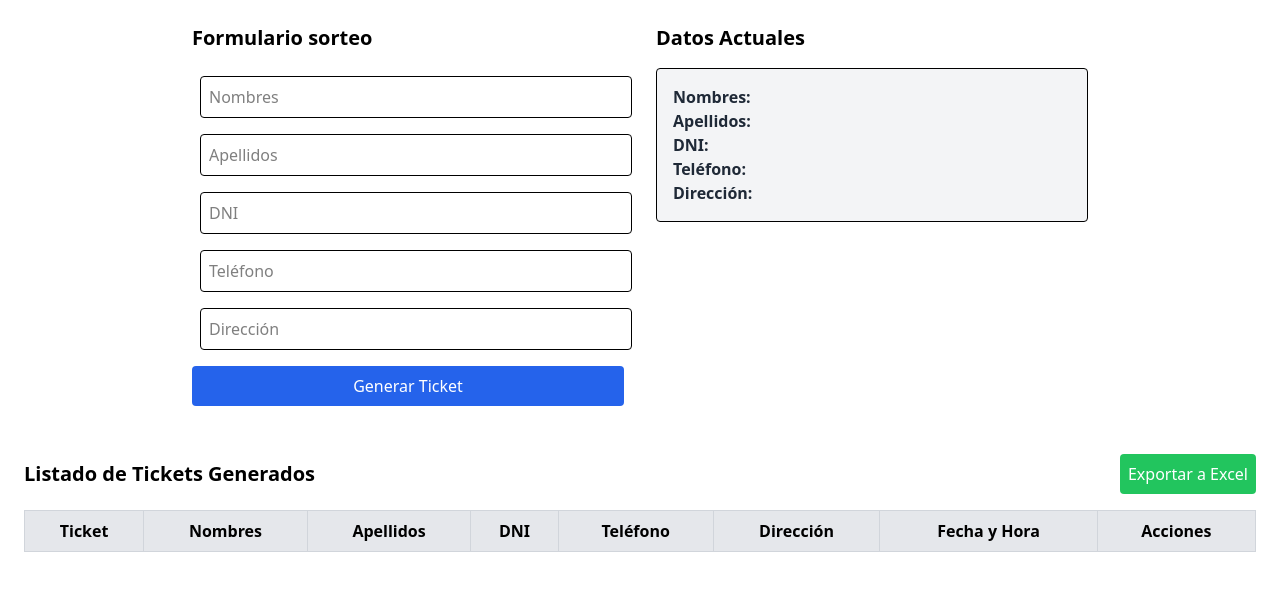
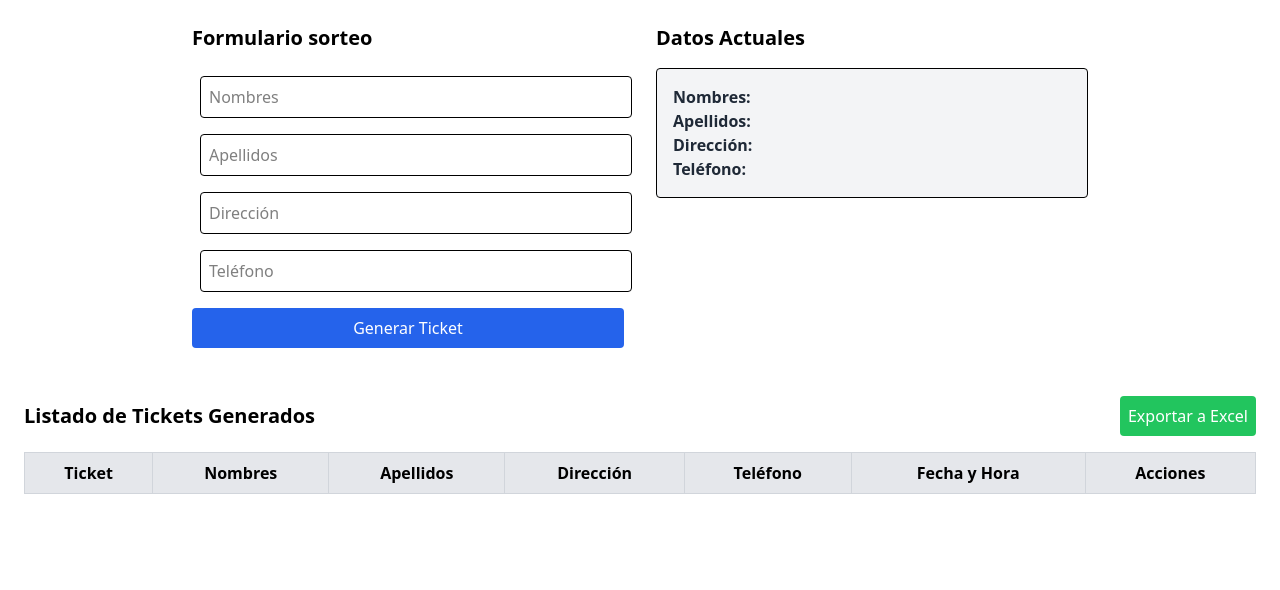
Before and after one commit to JoseSanchez90/ticket-generator, a React (Vite) app: page / in a window 1280 px wide. Shown: the top 590 px of the page. Built offline with nearby package versions, Linux system fonts and the light colour scheme.

Commit message:
update modify all

```diff
--- a/src/components/TicketGenerator.jsx
+++ b/src/components/TicketGenerator.jsx
@@ -8,11 +8,10 @@ function TicketGenerator() {
   const [formData, setFormData] = useState({
     firstName: "",
     lastName: "",
-    dni: "",
+    address: "", // Reemplazamos DNI por Dirección
     phone: "",
-    address: "", // Nuevo campo para la dirección
   });
-  const [ticketNumber, setTicketNumber] = useState(50);
+  const [ticketNumber, setTicketNumber] = useState(1);
   const [editingIndex, setEditingIndex] = useState(null); // Índice de la fila en edición
   const [expandedRow, setExpandedRow] = useState(null); // Índice de la fila expandida
   const ticketRefs = useRef([]);
@@ -47,12 +46,8 @@ function TicketGenerator() {
 
   // Agregar una nueva persona a la lista
   const addPerson = () => {
-    if (!formData.firstName || !formData.lastName || !formData.dni || !formData.phone || !formData.address) {
+    if (!formData.firstName || !formData.lastName || !formData.address || !formData.phone) {
       alert("Por favor, llena todos los campos.");
-      return;
-    }
-    if (!/^\d{8}$/.test(formData.dni)) {
-      alert("El DNI debe tener 8 dígitos numéricos.");
       return;
     }
     if (!/^\d+$/.test(formData.phone)) {
@@ -74,7 +69,7 @@ function TicketGenerator() {
     localStorage.setItem("ticketNumber", ticketNumber + 1);
 
     setTicketNumber(ticketNumber + 1);
-    setFormData({ firstName: "", lastName: "", dni: "", phone: "", address: "" }); // Limpiar el campo de dirección
+    setFormData({ firstName: "", lastName: "", address: "", phone: "" }); // Limpiar el campo de dirección
   };
 
   // Formatear fecha y hora
@@ -97,11 +92,11 @@ function TicketGenerator() {
         Ticket: person.ticketNumber,
         Nombres: person.firstName,
         Apellidos: person.lastName,
-        DNI: person.dni,
+        Dirección: person.address, // Mostrar Dirección en lugar de DNI
         Teléfono: person.phone,
-        Dirección: person.address, // Incluir la dirección en el Excel
         "Fecha y Hora": formatDateTime(person.createdAt),
       }));
+
       const worksheet = XLSX.utils.json_to_sheet(dataForExcel);
       const workbook = XLSX.utils.book_new();
       XLSX.utils.book_append_sheet(workbook, worksheet, "Tickets");
@@ -164,9 +159,9 @@ function TicketGenerator() {
           />
           <input
             type="text"
-            name="dni"
-            placeholder="DNI"
-            value={formData.dni}
+            name="address"
+            placeholder="Dirección" // Cambiamos DNI por Dirección
+            value={formData.address}
             onChange={handleChange}
             className="p-2 border rounded m-2 w-full"
           />
@@ -175,14 +170,6 @@ function TicketGenerator() {
             name="phone"
             placeholder="Teléfono"
             value={formData.phone}
-            onChange={handleChange}
-            className="p-2 border rounded m-2 w-full"
-          />
-          <input
-            type="text"
-            name="address"
-            placeholder="Dirección"
-            value={formData.address}
             onChange={handleChange}
             className="p-2 border rounded m-2 w-full"
           />
@@ -200,9 +187,8 @@ function TicketGenerator() {
           <div className="p-4 border rounded bg-gray-100">
             <p className="text-gray-800 font-bold"><strong>Nombres:</strong> {formData.firstName}</p>
             <p className="text-gray-800 font-bold"><strong>Apellidos:</strong> {formData.lastName}</p>
-            <p className="text-gray-800 font-bold"><strong>DNI:</strong> {formData.dni}</p>
+            <p className="text-gray-800 font-bold"><strong>Dirección:</strong> {formData.address}</p> {/* Mostrar Dirección */}
             <p className="text-gray-800 font-bold"><strong>Teléfono:</strong> {formData.phone}</p>
-            <p className="text-gray-800 font-bold"><strong>Dirección:</strong> {formData.address}</p>
           </div>
         </div>
       </div>
@@ -224,9 +210,8 @@ function TicketGenerator() {
               <th className="border border-gray-300 p-2">Ticket</th>
               <th className="border border-gray-300 p-2">Nombres</th>
               <th className="border border-gray-300 p-2">Apellidos</th>
-              <th className="border border-gray-300 p-2">DNI</th>
+              <th className="border border-gray-300 p-2">Dirección</th> {/* Cambiamos DNI por Dirección */}
               <th className="border border-gray-300 p-2">Teléfono</th>
-              <th className="border border-gray-300 p-2">Dirección</th>
               <th className="border border-gray-300 p-2">Fecha y Hora</th>
               <th className="border border-gray-300 p-2">Acciones</th>
             </tr>
@@ -264,12 +249,12 @@ function TicketGenerator() {
                     {editingIndex === index ? (
                       <input
                         type="text"
-                        value={person.dni}
-                        onChange={(e) => updatePerson(index, "dni", e.target.value)}
+                        value={person.address}
+                        onChange={(e) => updatePerson(index, "address", e.target.value)}
                         className="p-1 border rounded w-full"
                       />
                     ) : (
-                      person.dni
+                      person.address
                     )}
                   </td>
                   <td className="border border-gray-300 p-2">
@@ -282,18 +267,6 @@ function TicketGenerator() {
                       />
                     ) : (
                       person.phone
-                    )}
-                  </td>
-                  <td className="border border-gray-300 p-2">
-                    {editingIndex === index ? (
-                      <input
-                        type="text"
-                        value={person.address}
-                        onChange={(e) => updatePerson(index, "address", e.target.value)}
-                        className="p-1 border rounded w-full"
-                      />
-                    ) : (
-                      person.address
                     )}
                   </td>
                   <td className="border border-gray-300 p-2">{formatDateTime(person.createdAt)}</td>
@@ -323,7 +296,7 @@ function TicketGenerator() {
                 </tr>
                 {expandedRow === index && (
                   <tr>
-                    <td colSpan="8" className="p-4">
+                    <td colSpan="7" className="p-4">
                       <div className="flex flex-col items-center">
                         {/* Ticket con diseño */}
                         <div ref={(el) => (ticketRefs.current[index] = el)} className="relative w-[900px] h-[300px]">
@@ -331,11 +304,10 @@ function TicketGenerator() {
                           <img src={ticketImage} alt="Ticket" className="w-full h-full" />
                           {/* Datos sobre el ticket */}
                           <div className="absolute top-1.5 right-20 text-red-500 font-bold text-lg">{person.ticketNumber}</div>
-                          <div className="absolute bottom-56.5 right-15 text-black font-semibold text-sm">{person.firstName}</div>
-                          <div className="absolute bottom-44.5 right-18 text-black font-semibold text-sm">{person.lastName}</div>
-                          <div className="absolute bottom-4.5 right-4 text-black font-semibold text-sm">{person.address}</div>
-                          <div className="absolute bottom-19 right-22 text-black font-semibold text-sm">{person.phone}</div>
-                          <div className="absolute bottom-31.5 right-25 text-black font-semibold text-sm">{person.dni}</div>
+                          <div className="absolute bottom-53.5 right-25 text-black font-semibold">{person.firstName}</div>
+                          <div className="absolute bottom-39.5 right-20 text-black font-semibold">{person.lastName}</div>
+                          <div className="absolute bottom-25.5 right-25 text-black font-semibold">{person.address}</div> {/* Mostrar Dirección */}
+                          <div className="absolute bottom-11.5 right-22 text-black font-semibold">{person.phone}</div>
                         </div>
                         {/* Botón para descargar el ticket */}
                         <button
```
Also changed, not shown: src/img/ticket.png.
